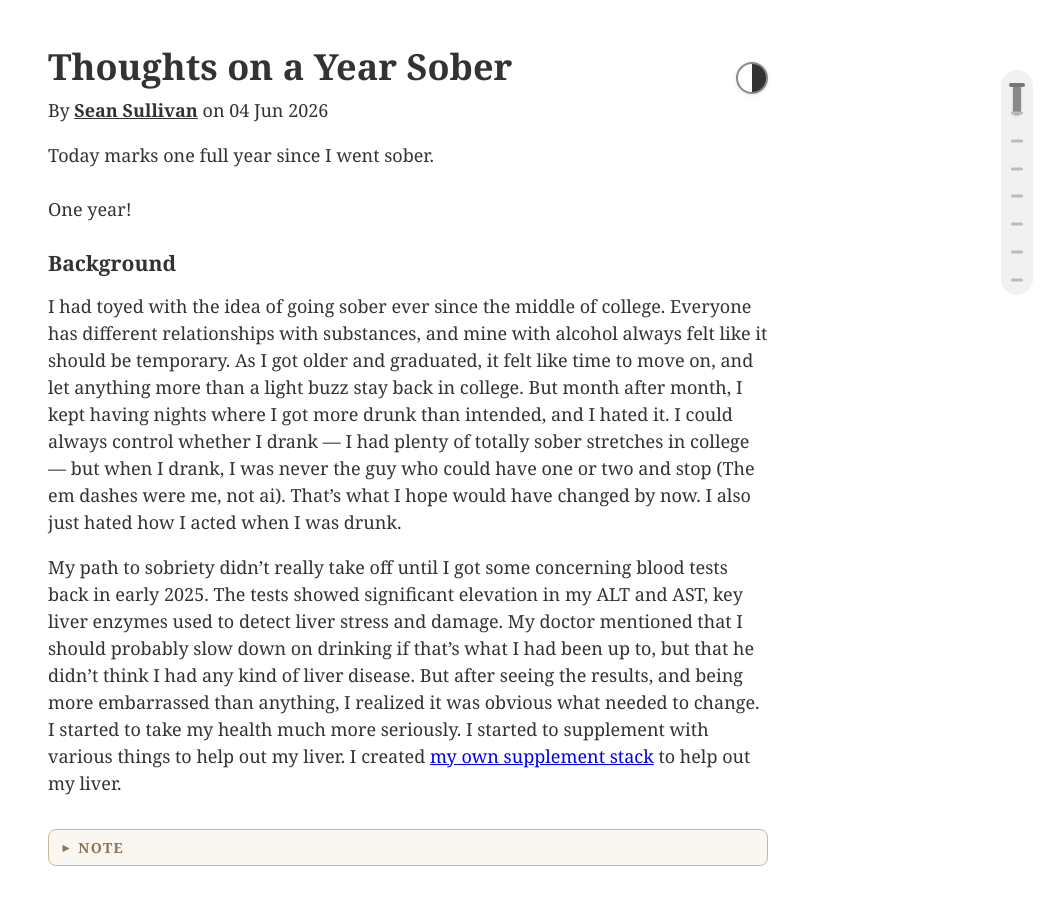
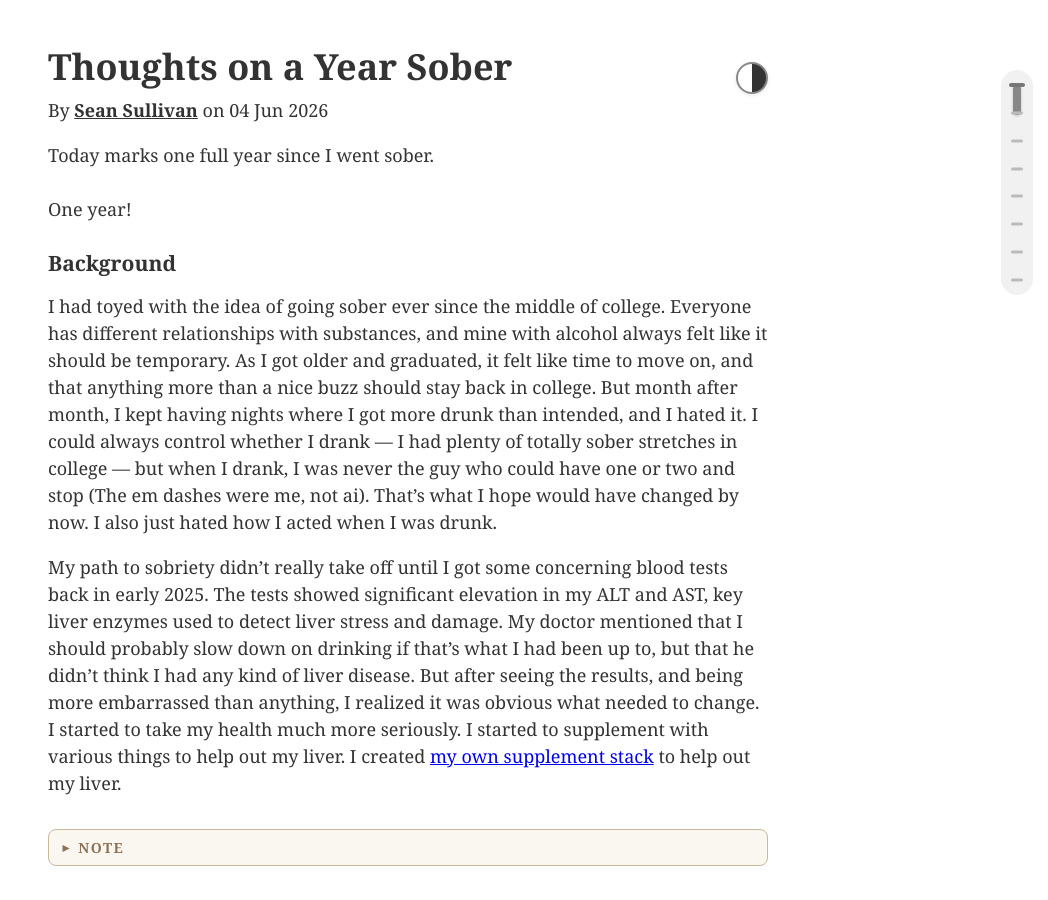
Before and after one commit to 0sps/sull1van.com, a Jekyll site: the page built from _posts/2026-07-04-thoughts-on-a-year-sober.md, in a window 1280 px wide and 900 px high. Shown: the whole window, without its empty margins (232-1280 px from the left). Built offline with Jekyll 4.4.1, drawn with Linux system fonts in a browser that asks for light colours.

Commit message:
Update 2026-07-04-thoughts-on-a-year-sober.md

```diff
--- a/_posts/2026-07-04-thoughts-on-a-year-sober.md
+++ b/_posts/2026-07-04-thoughts-on-a-year-sober.md
@@ -14,7 +14,7 @@ One year!
 
 ### Background
 
-I had toyed with the idea of going sober ever since the middle of college. Everyone has different relationships with substances, and mine with alcohol always felt like it should be temporary. As I got older and graduated, it felt like time to move on, and let anything more than a light buzz stay back in college. But month after month, I kept having nights where I got more drunk than intended, and I hated it. I could always control whether I drank — I had plenty of totally sober stretches in college — but when I drank, I was never the guy who could have one or two and stop (The em dashes were me, not ai). That's what I hope would have changed by now. I also just hated how I acted when I was drunk.
+I had toyed with the idea of going sober ever since the middle of college. Everyone has different relationships with substances, and mine with alcohol always felt like it should be temporary. As I got older and graduated, it felt like time to move on, and that anything more than a nice buzz should stay back in college. But month after month, I kept having nights where I got more drunk than intended, and I hated it. I could always control whether I drank — I had plenty of totally sober stretches in college — but when I drank, I was never the guy who could have one or two and stop (The em dashes were me, not ai). That's what I hope would have changed by now. I also just hated how I acted when I was drunk.
 
 My path to sobriety didn't really take off until I got some concerning blood tests back in early 2025. The tests showed significant elevation in my ALT and AST, key liver enzymes used to detect liver stress and damage. My doctor mentioned that I should probably slow down on drinking if that's what I had been up to, but that he didn't think I had any kind of liver disease. But after seeing the results, and being more embarrassed than anything, I realized it was obvious what needed to change. I started to take my health much more seriously. I started to supplement with various things to help out my liver. I created [my own supplement stack](https://sull1van.com/best-liver-of-all-time) to help out my liver.
 
```
